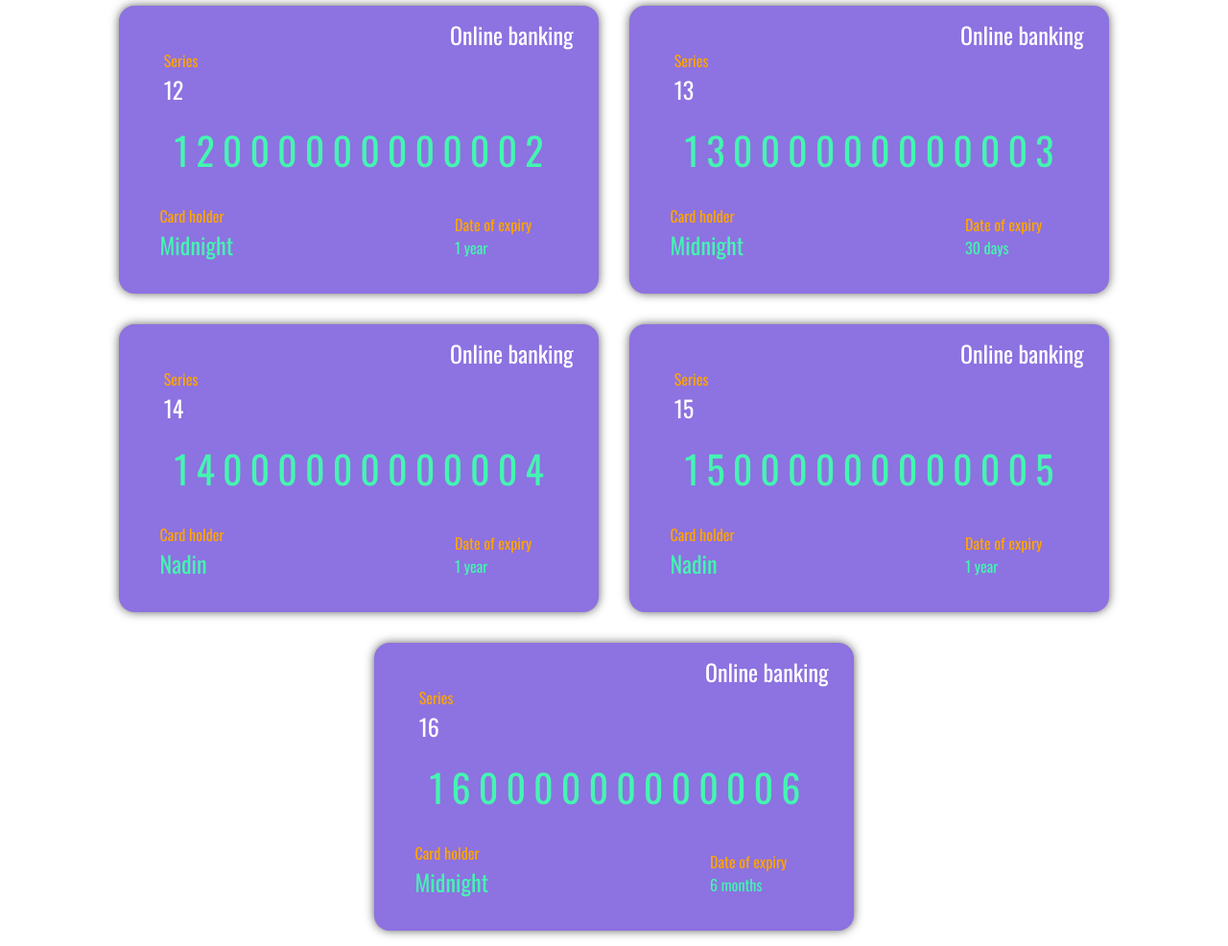
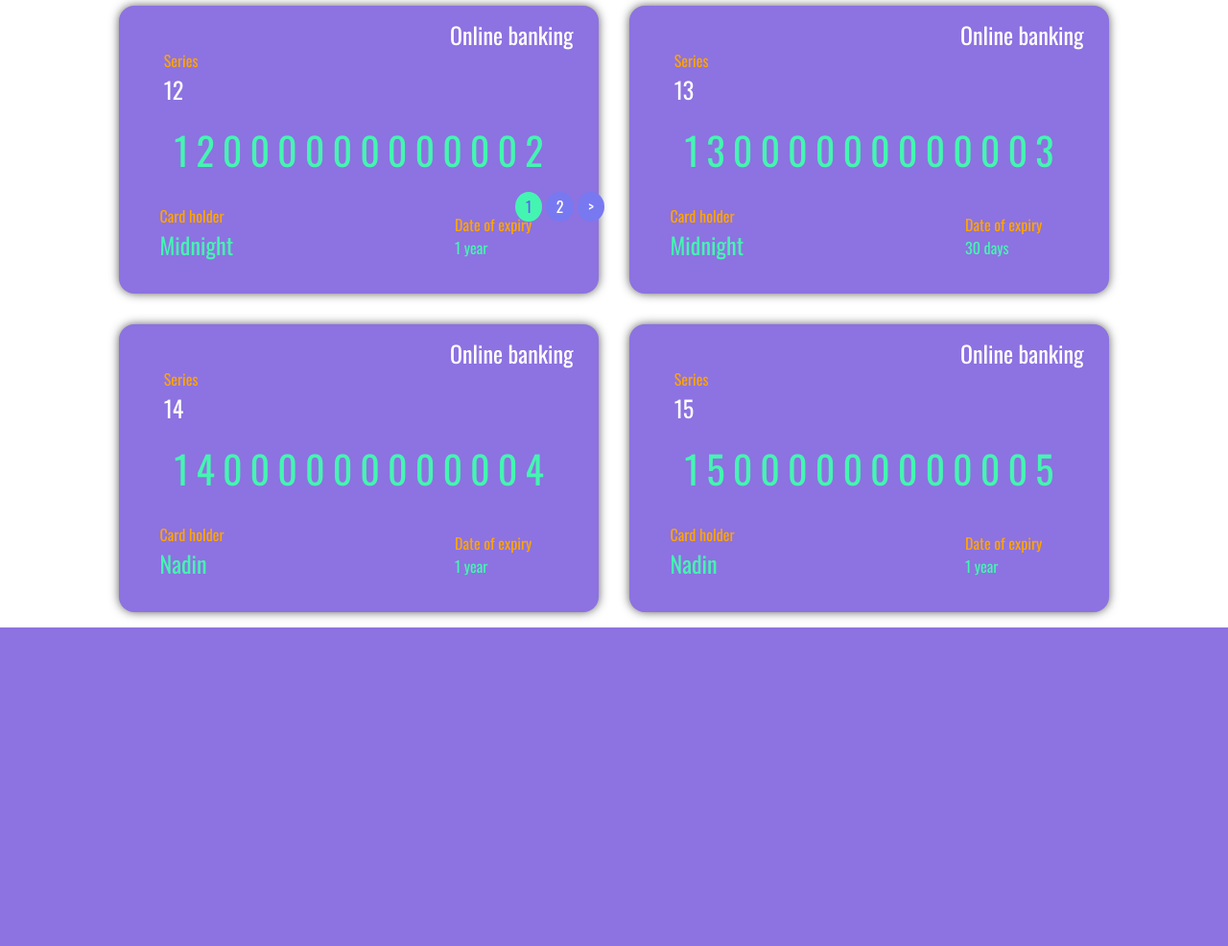
Before and after one commit to MidnightRoam/card_generator_dj, a Django app: page / in a window 1280 px wide. Shown: the part 527-1513 px from the top of the page at 96% size. After the commit the page ends 1181 px from the top, so only its background shows below. Run offline with Django 3.2, Linux system fonts and the light colour scheme; data comes from the database, SQL or seed files in the repository; both versions use the stored data as it was after the commit.

Commit message:
Pagination of 6 consumer cards per page was developed

```diff
--- a/card_generator/card/views.py
+++ b/card_generator/card/views.py
@@ -1,3 +1,4 @@
+from django.core.paginator import Paginator
 from django.urls import reverse_lazy
 from django.views.generic import ListView, CreateView, DetailView
 from django.contrib.auth.models import User
@@ -10,10 +11,12 @@ class IndexView(ListView):
     """List of cards filtered by card status is Active"""
     model = Card
     template_name = 'index.html'
+    paginate_by = 6
 
     def get_context_data(self, *args, **kwargs):
         context = super().get_context_data(**kwargs)
-        context['cards'] = Card.objects.filter(status='Active')
+        p = Paginator(Card.objects.filter(status='Active'), self.paginate_by)
+        context['cards'] = p.page(context['page_obj'].number)
         return context
 
 
--- a/card_generator/static/css/style.css
+++ b/card_generator/static/css/style.css
@@ -57,6 +57,7 @@ navbar {
     height: auto;
     width: 100%;
     flex-wrap: wrap;
+    position: relative;
 }
 
 .card {
@@ -406,3 +407,30 @@ navbar {
     opacity: 1;
     color: #fff;
 }
+
+/* Question pagination styles */
+.pagination-section {
+    position: absolute;
+    margin: 10px;
+    top: 90%;
+    right: 50%;
+}
+
+.pagination__title {
+    font-size: 2em;
+    font-weight: 300;
+    margin: 10px 0px;
+}
+
+.pagination-link {
+    background-color: #7879F1;
+    color: #fff;
+    padding: 3px 11px 4px 11px;
+    border-radius: 50%;
+    text-decoration: none;
+}
+
+.page-num-selected {
+    background-color: #44f5b1;
+    color: #5D5FEF;
+}
--- /dev/null
+++ b/card_generator/templates/include/pagination.html
@@ -0,0 +1,19 @@
+<div class="pagination-section">
+    {% if page_obj.has_previous %}
+        <a href="?page={{ page_obj.previous_page_number }}" class="pagination-link"><</a>
+    {% endif %}
+
+    {% for page in page_obj.paginator.page_range %}
+
+    {% if page_obj.number == page %}
+        <a href="?page={{ page }}" class="pagination-link page-num-selected">{{ page }}</a>
+    {% else %}
+        <a href="?page={{ page }}" class="pagination-link">{{ page }}</a>
+    {% endif %}
+
+    {% endfor %}
+
+    {% if page_obj.has_next %}
+        <a href="?page={{ page_obj.next_page_number }}" class="pagination-link">></a>
+    {% endif%}
+</div>
--- a/card_generator/templates/index.html
+++ b/card_generator/templates/index.html
@@ -34,6 +34,7 @@
             <a href="{% url 'generator' %}" class="btn">Register new</a>
         </div>
         {% endif %}
+    {% include 'include/pagination.html' %}
     </body>
 {% endblock %}
 
```
Also changed, not shown: card_generator/db.sqlite3.
